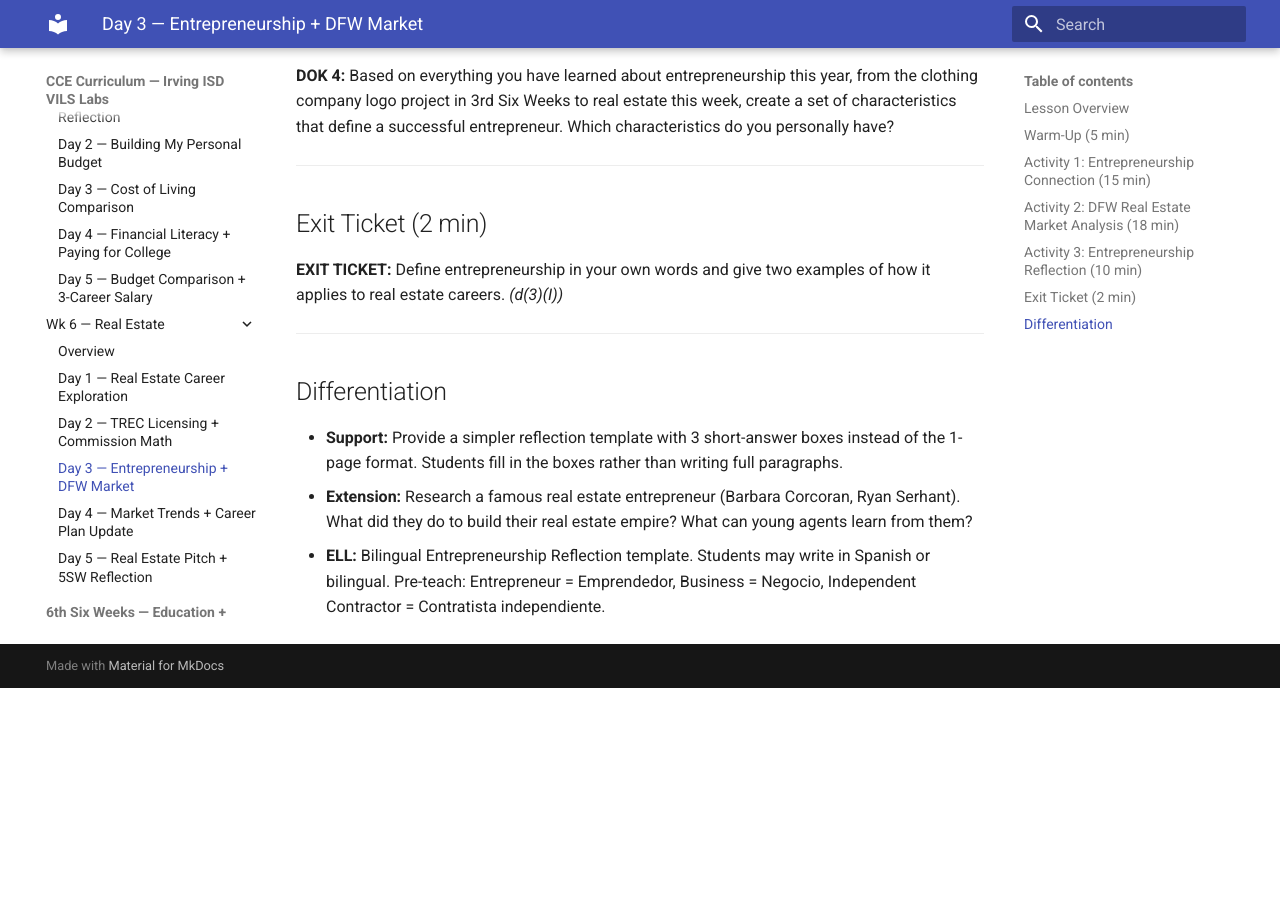
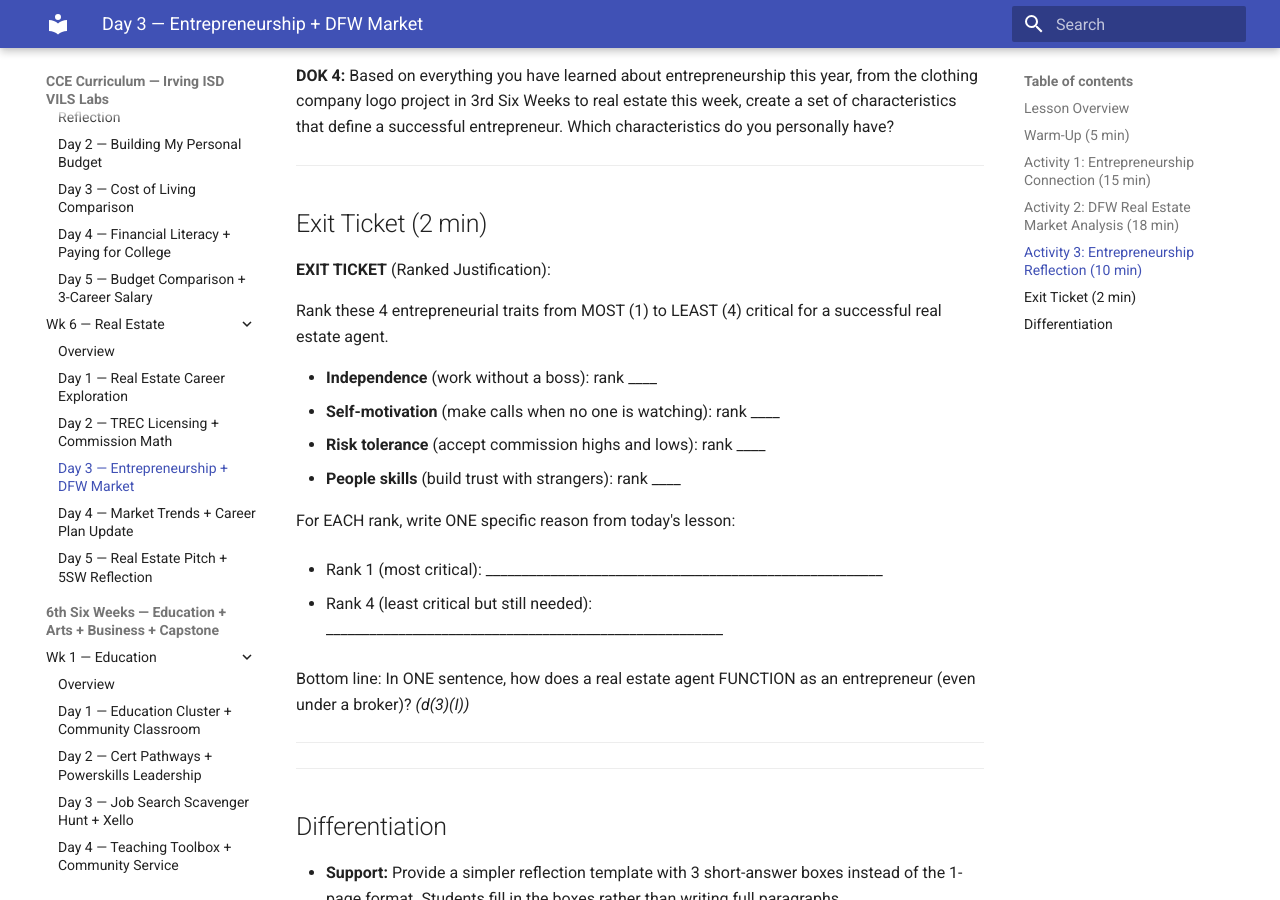
Before and after one commit to elbrielle/cce-curriculum, an MkDocs documentation site: the page built from docs/5sw/wk6-real-estate/day3.md, in a window 1280 px wide and 900 px high, scrolled down 2715 px. Built offline with MkDocs 1.6.1 and Material for MkDocs 9.7.7, drawn with Linux system fonts in a browser that asks for light colours; the version menu is left out; before the commit the page ends 3403 px from its top, so only the background shows below that.

Commit message:
AUDIT: 5SW Wk6 Real Estate exit-ticket rewrite (5SW fully piloted)

```diff
--- a/docs/5sw/wk6-real-estate/day3.md
+++ b/docs/5sw/wk6-real-estate/day3.md
@@ -80,7 +80,24 @@ Students write a 1-page reflection on the Entrepreneurship Reflection template.
 
 ## Exit Ticket (2 min)
 
-**EXIT TICKET:** Define entrepreneurship in your own words and give two examples of how it applies to real estate careers. *(d(3)(I))*
+**EXIT TICKET** (Ranked Justification):
+
+Rank these 4 entrepreneurial traits from MOST (1) to LEAST (4) critical for a successful real estate agent.
+
+- **Independence** (work without a boss): rank ____
+- **Self-motivation** (make calls when no one is watching): rank ____
+- **Risk tolerance** (accept commission highs and lows): rank ____
+- **People skills** (build trust with strangers): rank ____
+
+For EACH rank, write ONE specific reason from today's lesson:
+
+- Rank 1 (most critical): _______________________________________________________
+
+- Rank 4 (least critical but still needed): _______________________________________________________
+
+Bottom line: In ONE sentence, how does a real estate agent FUNCTION as an entrepreneur (even under a broker)? *(d(3)(I))*
+
+   ___________________________________________________________________
 
 ---
 
```
Also changed, not shown: docs/5sw/wk6-real-estate/day4.md (+15 -2 lines), docs/5sw/wk6-real-estate/day5.md (+21 -1 lines).
